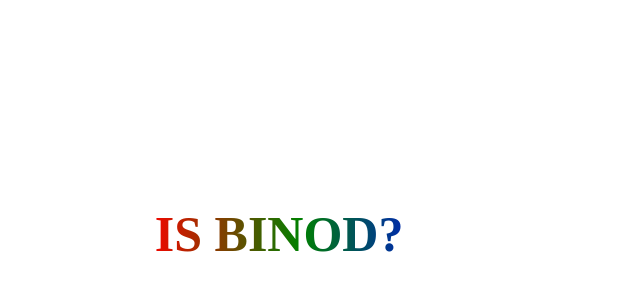
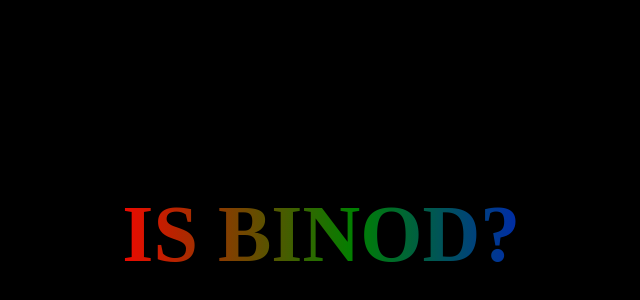
Before and after one commit to AshAman999/binod, a plain HTML site: page index.html in a window 1280 px wide. Shown: the part 166-466 px from the top of the page, without its empty margins (431-1071 px from the left). Drawn offline with Linux system fonts and the light colour scheme.

Commit message:
Update style.css

```diff
--- a/style.css
+++ b/style.css
@@ -1,15 +1,15 @@
-body{ background-color: white; }
+body{ background-color: black; }
 
 h1{
  	margin: 0;
  	position: absolute;
  	top: 50%; left: 50%;
  	transform: translate(-50%,-50%);
+    text-align: center;
  	text-transform: uppercase;
  	font-family: 'Roberto';
- font-weight: 900;
-
- 	font-size: 50px;
+ 	font-weight: 900;
+ 	font-size: 80px;
  	background-image: linear-gradient(90deg,RED,green,blue);
  	background-repeat: no-repeat;
  	background-size: 80% 100%;
```
